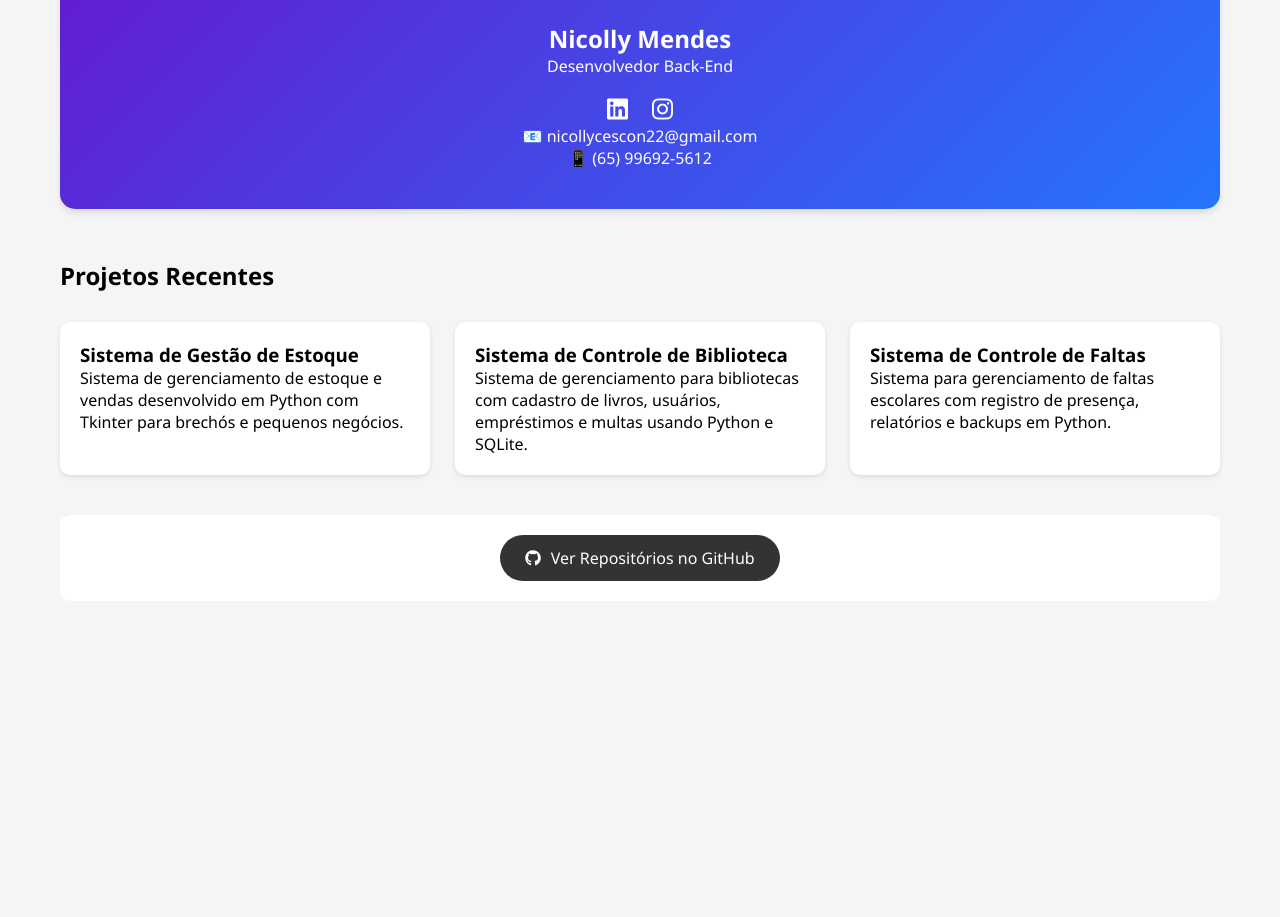
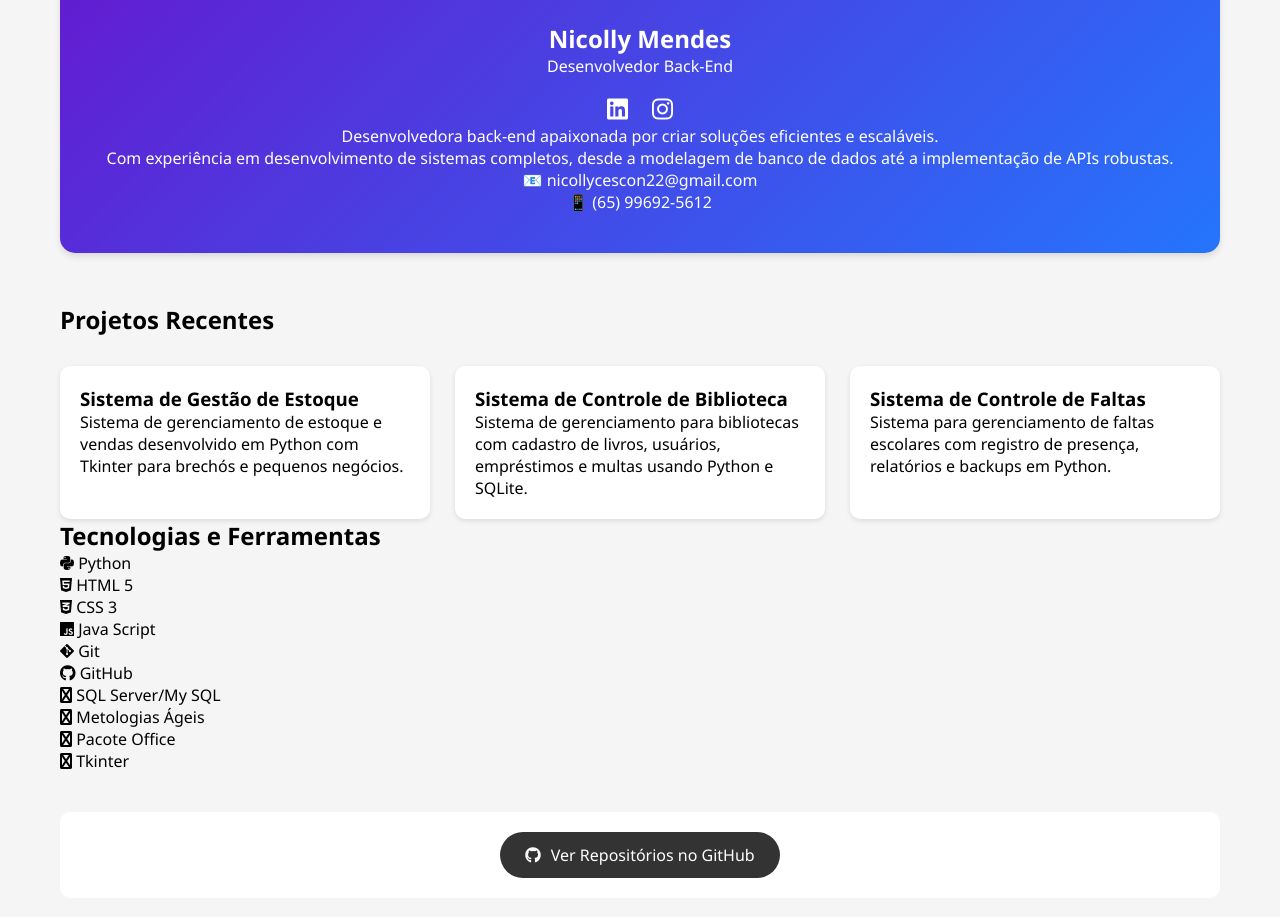
Before and after one commit to NicollyMendes/Landing-Page, a plain HTML site: page index.html in a window 1280 px wide. Shown: the part 233-1150 px from the top of the page. Before the commit the page ends 894 px from the top, so only its background shows below. Drawn offline with Linux system fonts and the light colour scheme.

Commit message:
Atualização
Adicionei as ferramentas com as quais eu trabalho

```diff
--- a/index.html
+++ b/index.html
@@ -196,7 +196,13 @@
                 <a href="https://www.linkedin.com/in/nicolly-mendes-5266192ab/"><i class="fab fa-linkedin"></i></a>
                 <a href="https://www.instagram.com/nicollymendes04/?next=%2F"><i class="fab fa-instagram"></i></a>
             </div>
-
+            <div class="about-section">
+                <p class="about-text">
+                    Desenvolvedora back-end apaixonada por criar soluções eficientes e escaláveis.<br>
+                    Com experiência em desenvolvimento de sistemas completos, desde a modelagem
+                    de banco de dados até a implementação de APIs robustas.
+                </p>
+            </div>
             <div class="contact-info">
                 <p>📧 nicollycescon22@gmail.com</p>
                 <p>📱 (65) 99692-5612</p>
@@ -223,7 +229,52 @@
                 </div>
             </div>
         </section>
+        <section class="tech-section">
+            <h2>Tecnologias e Ferramentas</h2>
+            <div class="tech-grid">
+                <div class="tech-item">
+                    <i class="fab fa-python"></i>
+                    <span>Python</span>
+                </div>
+                <div class="tech-item">
+                    <i class="fab fa-html5"></i>
+                    <span>HTML 5</span>
+                </div>
+                <div class="tech-item">
+                    <i class="fab fa-css3-alt"></i>
+                    <span>CSS 3</span>
+                </div>
+                <div class="tech-item">
+                    <i class="fab fa-js"></i>
+                    <span>Java Script</span>
+                </div>
+                <div class="tech-item">
+                    <i class="fab fa-git-alt"></i>
+                    <span>Git</span>
+                </div>
+                <div class="tech-item">
+                    <i class="fab fa-github"></i>
+                    <span>GitHub</span>
+                </div>
+                <div class="tech-item">
+                    <i class="fab fa-list-check"></i>
+                    <span>SQL Server/My SQL</span>
+                </div>
+                <div class="tech-item">
+                    <i class="fab fa-tasks"></i>
+                    <span>Metologias Ágeis</span>
+                </div>
+                <div class="tech-item">
+                    <i class="fab fa-file-word"></i>
+                    <span>Pacote Office</span>
+                </div>
+                <div class="tech-item">
+                    <i class="fab fa-window-maximize"></i>
+                    <span>Tkinter</span>
+                </div>
 
+            </div>
+        </section>
         <!-- Seção GitHub -->
         <div class="github-section">
             <a href="https://github.com/NicollyMendes" class="github-link" target="_blank">
```
Also changed, not shown: python.png (added).
